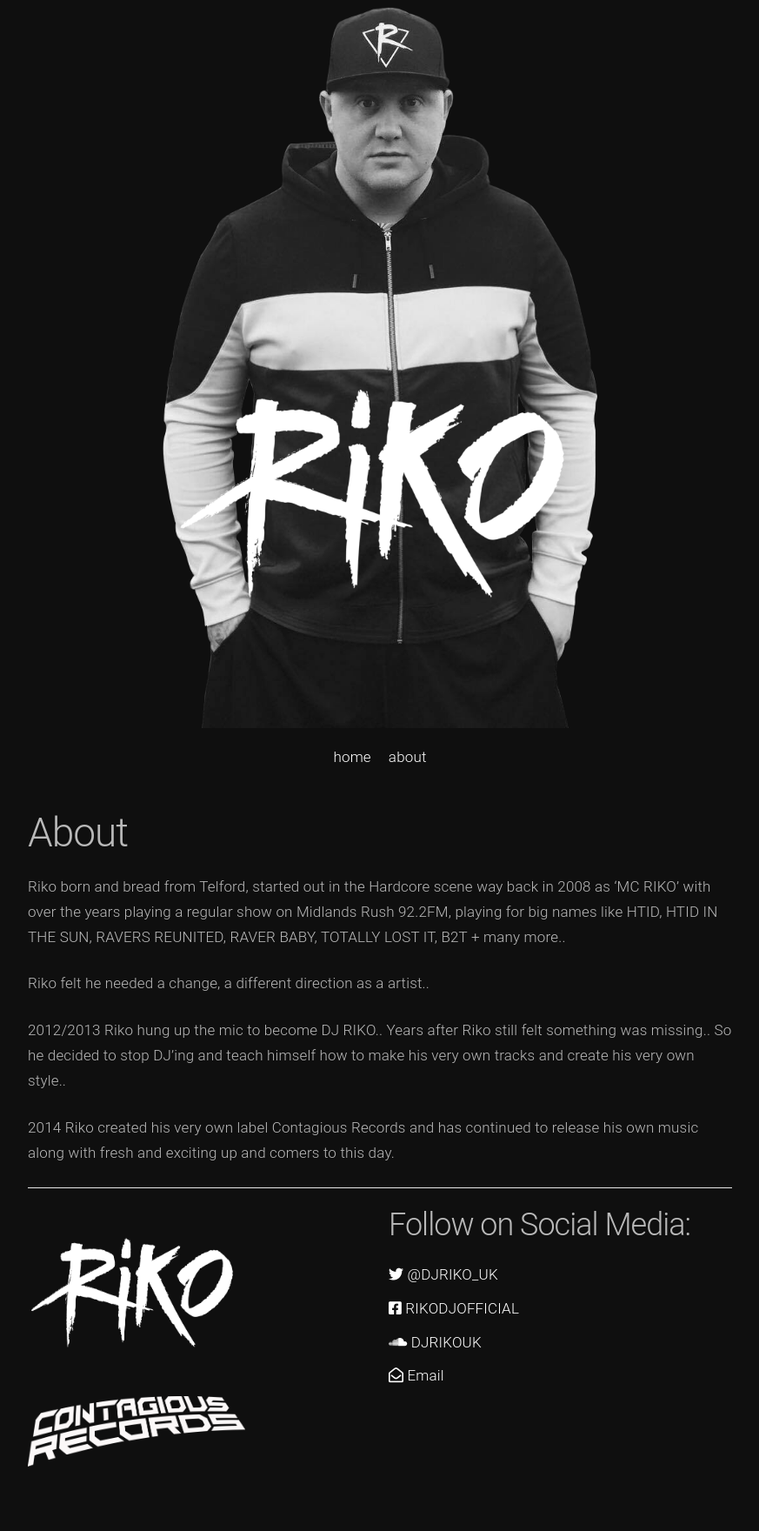
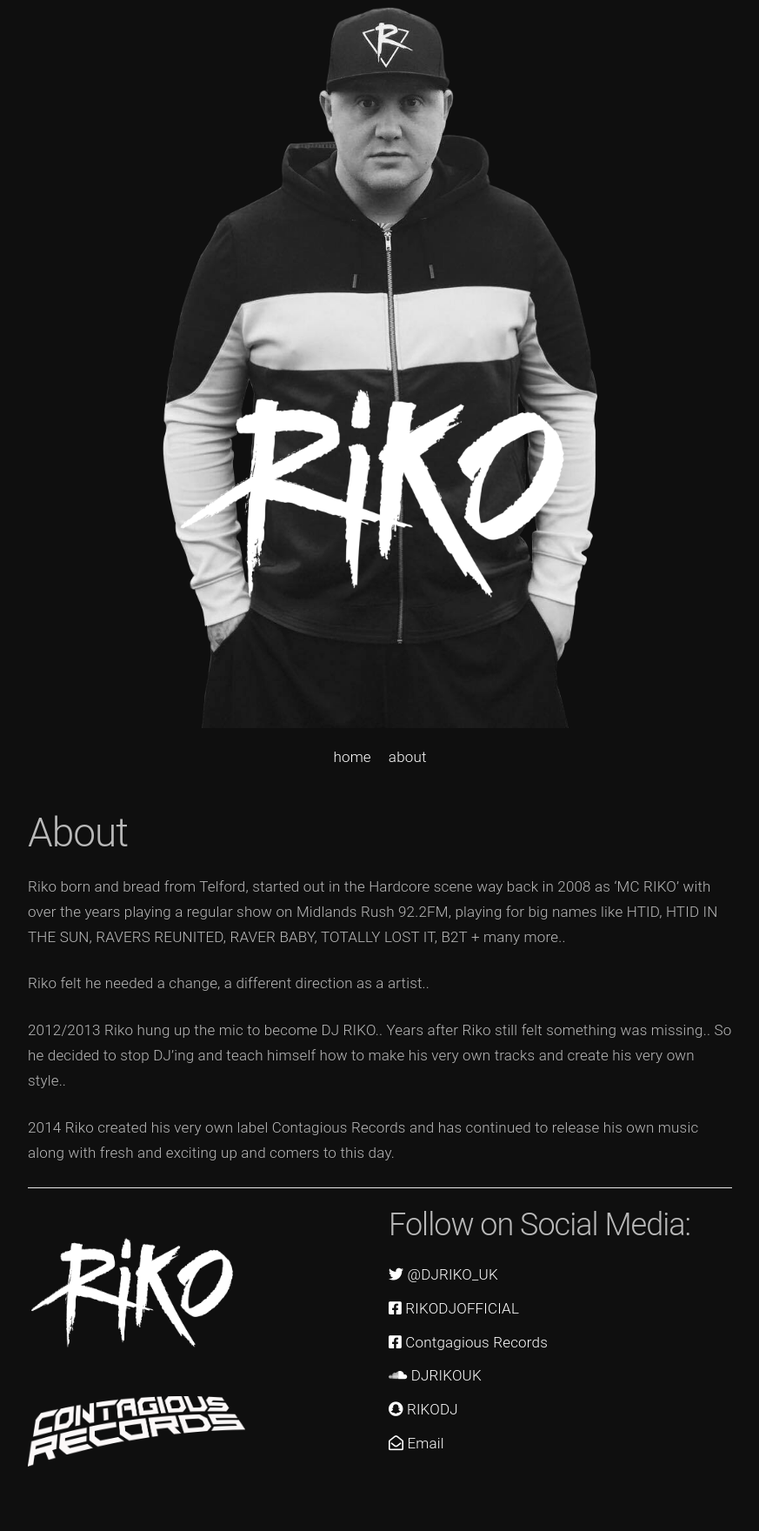
Before and after one commit to DanBennettUK/djriko, a Jekyll site: the page built from about.md, in a window 1280 px wide. Shown: the whole page at 87% size, without its empty margins (203-1076 px from the left). Built offline with Jekyll 4.4.1, drawn with Linux system fonts in a browser that asks for light colours; nearby versions of some CDN libraries.

Commit message:
Added Snapchat and Contagious Records socials :pencil2:

```diff
--- a/_includes/footer.html
+++ b/_includes/footer.html
@@ -16,7 +16,9 @@
         <ul class="socials">
             <li><a href="https://twitter.com/djriko_uk" target="_blank"><i class="fab fa-twitter"></i> @DJRIKO_UK</a></li>
             <li><a href="https://www.facebook.com/RIKODJOFFICIAL/" target="_blank"><i class="fab fa-facebook-square"></i> RIKODJOFFICIAL</a></li>
+            <li><a href="https://facebook.com/Contagious-Records/" target="_blank"><i class="fab fa-facebook-square"></i> Contgagious Records</a></li>
             <li><a href="https://soundcloud.com/djrikouk" target="_blank"><i class="fab fa-soundcloud"></i> DJRIKOUK</a></li>
+            <li><a href="https://www.snapchat.com/add/rikodj" target="_blank"><i class="fab fa-snapchat"></i> RIKODJ</a></li>
             <li><a href="mailto:{{ site.email }}"><i class="far fa-envelope-open"></i> Email</a></li>
         </ul>
     </div>
```
